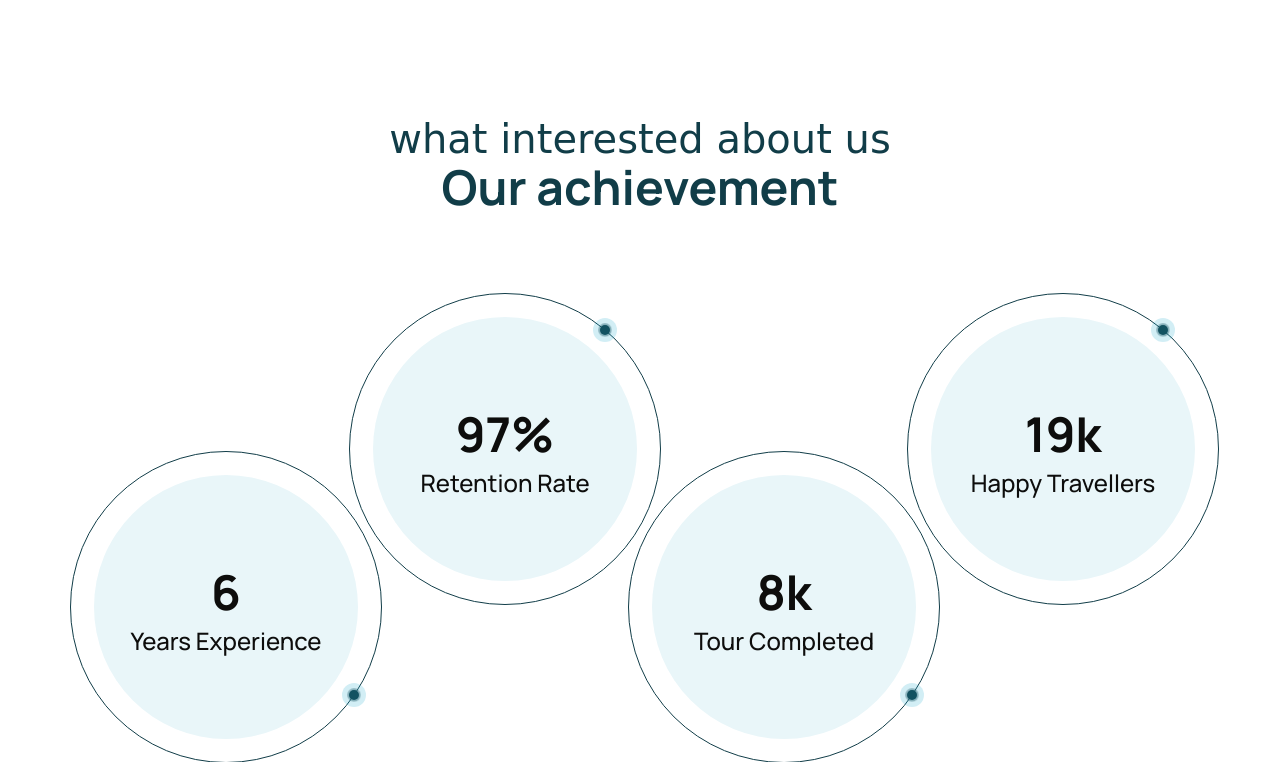
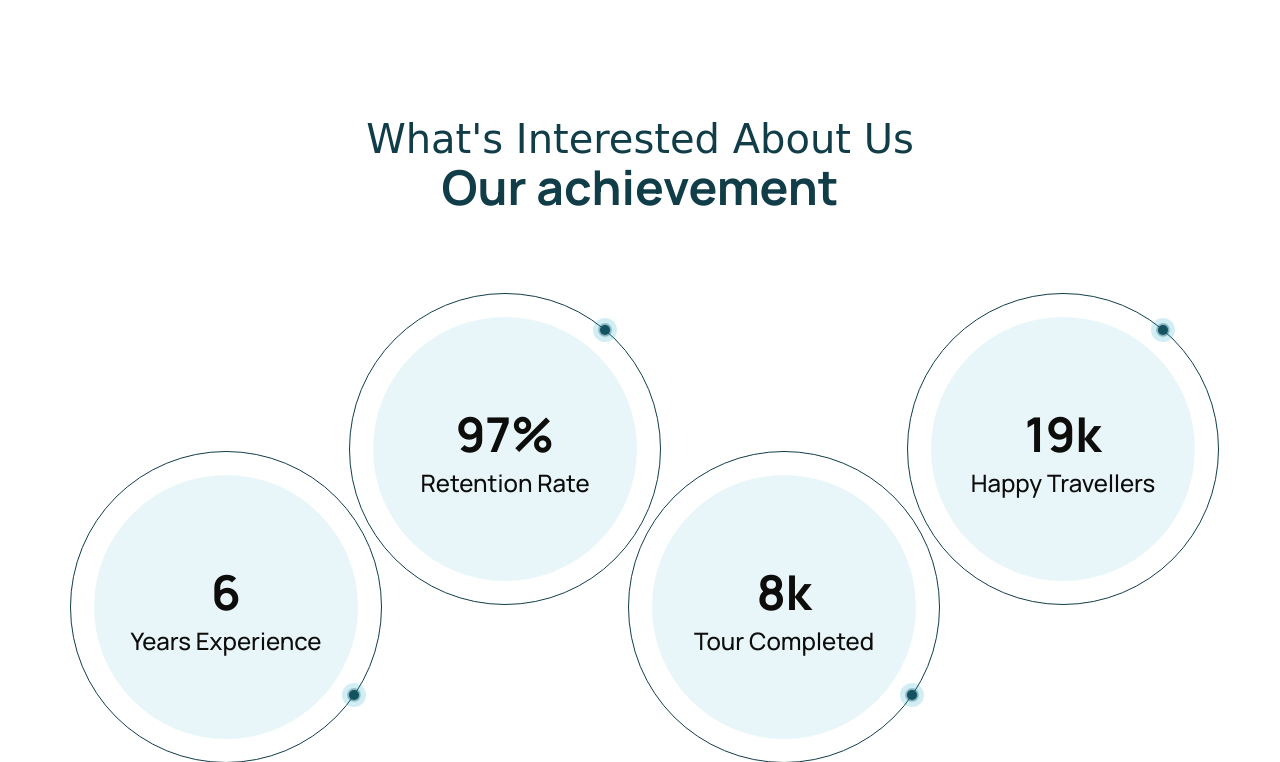
Before and after one commit to Mihigojordan/frexi_tour_management, a PHP site: page /index.php in a window 1280 px wide. Shown: the part 4535-5297 px from the top of the page. Run offline with PHP 8.4, Linux system fonts and the light colour scheme; some web fonts are replaced.

Commit message:
change email

```diff
--- a/Components/footer.php
+++ b/Components/footer.php
@@ -1,7 +1,3 @@
-<?php
-?>
-
-
 <!DOCTYPE html>
 <html lang="en">
 
@@ -108,7 +104,7 @@
                                     <div class="icon"><img src="assets/img/icon/envelope.svg" alt="img"></div>
                                     <div class="details">
 
-                                        <p><a href="mailto:mailinfo00@tourm.com" class="info-box_link">booking@frexi.rw</a></p>
+                                        <p><a href="mailto:mailinfo00@tourm.com" class="info-box_link">Booking@frexi.rw</a></p>
 
 
 
--- a/index.php
+++ b/index.php
@@ -712,7 +712,7 @@ include('Loader.php');
   <div class="counter-area space">
     <div class="container">
     <div class="container th-container">
-      <div class="title-area text-center"><span class="sub-title">what interested about us</span>
+      <div class="title-area text-center"><span class="sub-title"> What's Interested About Us</span>
         <h2 class="sec-title">Our achievement</h2>
       </div>
       <div class="row">
```
